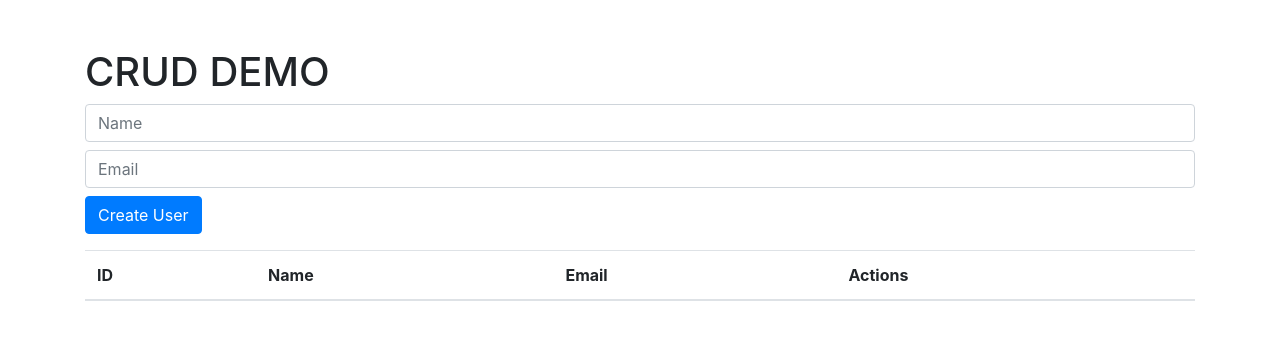
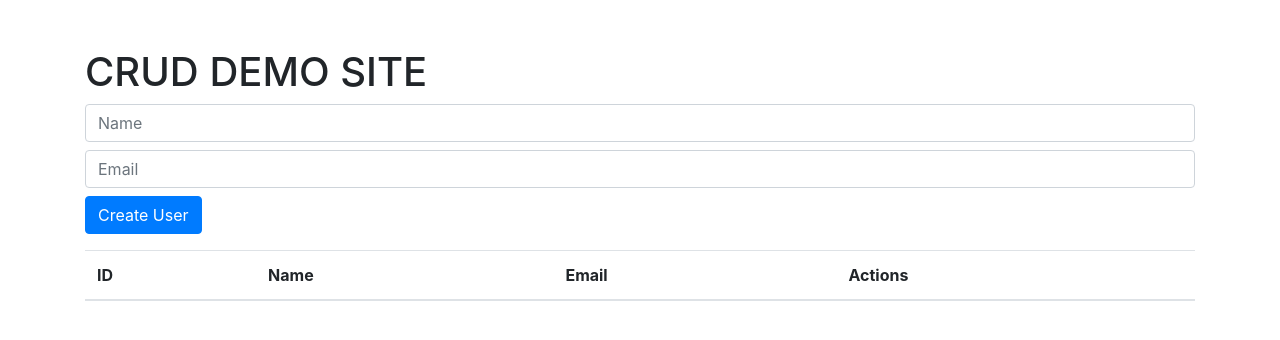
Before and after one commit to balavenkatesh-official/ecs, a plain HTML site: page index.html in a window 1280 px wide. Drawn offline with nearby package versions, Linux system fonts and the light colour scheme; no server answers.

Commit message:
Update index.html

```diff
--- a/index.html
+++ b/index.html
@@ -8,7 +8,7 @@
 </head>
 <body>
     <div class="container">
-        <h1 class="mt-5">CRUD DEMO</h1>
+        <h1 class="mt-5">CRUD DEMO SITE</h1>
         <div class="mb-3">
             <input type="text" id="name" class="form-control" placeholder="Name">
             <input type="email" id="email" class="form-control mt-2" placeholder="Email">
```
